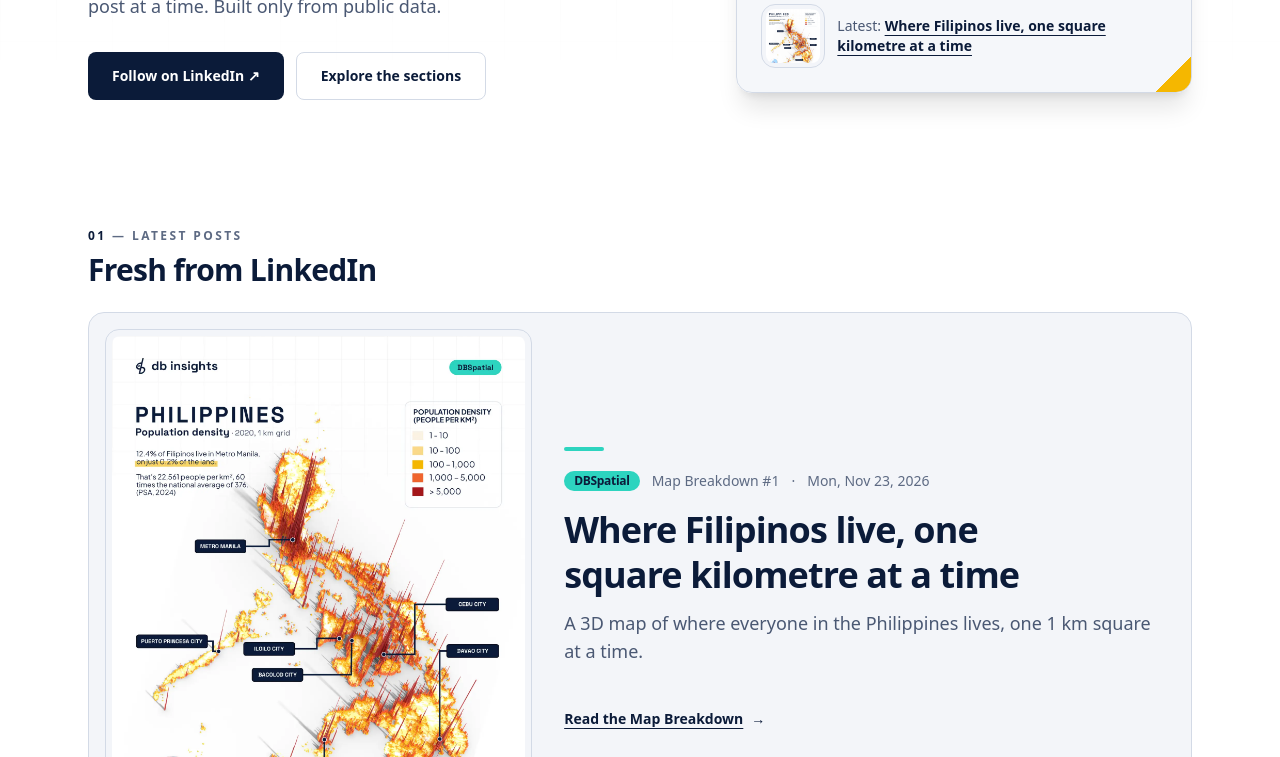
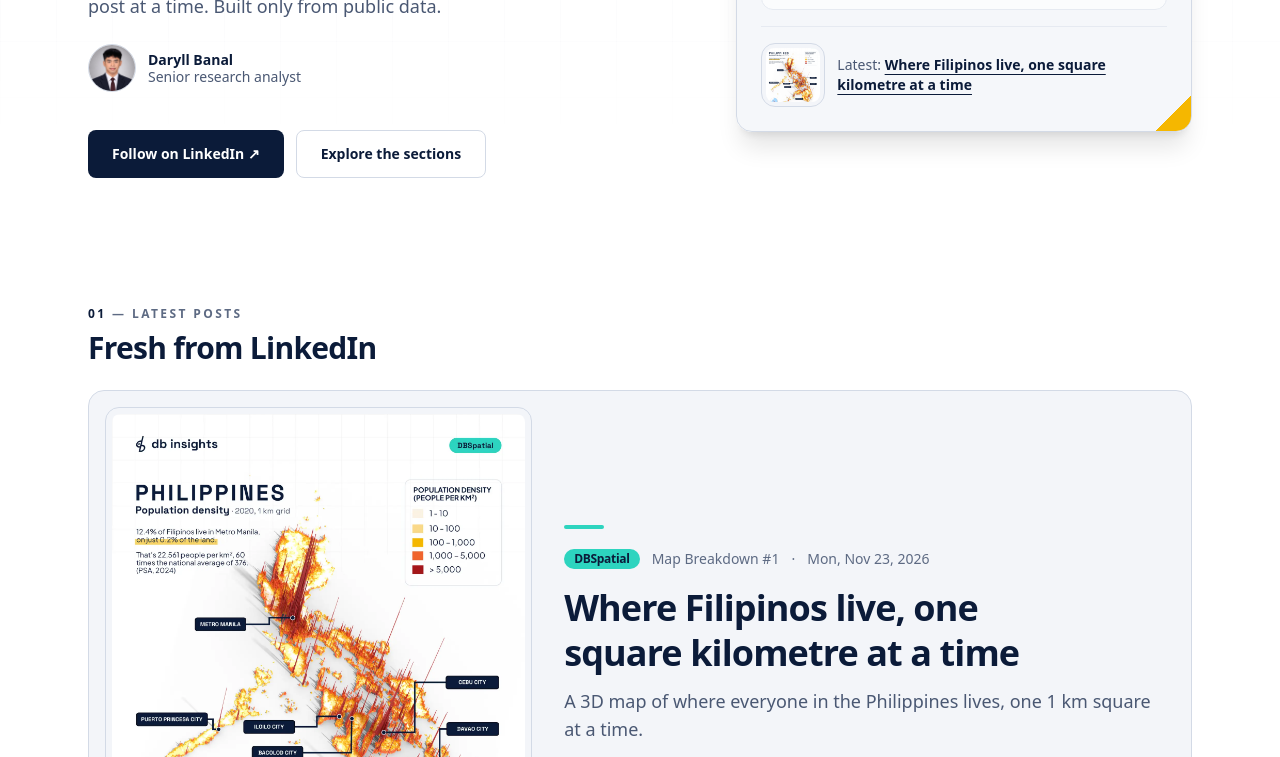
Before and after one commit to DaryllBanal1030/db-insights, an Astro site: page / in a window 1280 px wide. Shown: the part 468-1225 px from the top of the page. Built offline with nearby package versions, Linux system fonts and the light colour scheme; Astro itself is replaced by a stand-in of ours; a web font is replaced by a local one.

Commit message:
Add Daryll's portrait: home hero byline, /about, about teaser
Web copy public/daryll.jpg (800x800 JPEG, 38 KB) from his professional portrait. Home hero gets a byline (photo, name, 'Senior research analyst') linking to /about; /about shows it square; the home About card swaps the logo tile for it.

Co-Authored-By: Claude Opus 5.5 <noreply@anthropic.com>

```diff
--- a/src/components/Hero.astro
+++ b/src/components/Hero.astro
@@ -19,6 +19,7 @@
    the LinkedIn headline. The employer is named only on /about (Experience).
 ============================================================================= */
 
+import { existsSync } from "node:fs";
 import { BRAND, FOLLOW_LINKS, POST_TIME, SECTIONS, WEEKLY_SLOTS, hasStarted } from "../lib/hub";
 import { formatDate, getPosts, isUpcoming, plainTitle, urlOf } from "../lib/posts";
 import NewTabNote from "./NewTabNote.astro";
@@ -30,6 +31,11 @@ const linkedin = FOLLOW_LINKS.find((link) => link.platform === "LinkedIn")!;
 // launch date, worded "First post: ..." before it and "Live since ..." after.
 const [latest] = await getPosts();
 const launched = hasStarted(BRAND.launchOn);
+
+// Daryll's photo (public/daryll.jpg) for the byline under the subline. The
+// benchmark's clearest lesson: people follow a person, so show the face on
+// the first screen. Left out if the file is ever missing (no broken image).
+const hasPhoto = existsSync("public/daryll.jpg");
 ---
 
 <section class="relative overflow-hidden" aria-labelledby="hero-heading">
@@ -69,6 +75,25 @@ const launched = hasStarted(BRAND.launchOn);
         Learn to turn PH data and maps into better decisions, one short post
         at a time. Built only from public data.
       </p>
+
+      <!-- Byline: Daryll's face and role, linking to /about. -->
+      {
+        hasPhoto && (
+          <a href="/about" class="hero-in group mt-6 inline-flex items-center gap-3" style="--i: 2">
+            <img
+              src="/daryll.jpg"
+              alt=""
+              width="48"
+              height="48"
+              class="h-12 w-12 rounded-full border border-border object-cover"
+            />
+            <span class="text-sm leading-tight">
+              <span class="block font-semibold text-text group-hover:underline">Daryll Banal</span>
+              <span class="block text-muted">Senior research analyst</span>
+            </span>
+          </a>
+        )
+      }
 
       <!-- Buttons: full width on mobile, inline from sm up. -->
       <div class="hero-in mt-8 flex flex-col gap-3 sm:flex-row" style="--i: 2">
--- a/src/pages/about.astro
+++ b/src/pages/about.astro
@@ -57,9 +57,9 @@ const hasPhoto = existsSync("public/daryll.jpg");
             <img
               src="/daryll.jpg"
               alt="Daryll Banal"
-              width="480"
-              height="600"
-              class="aspect-[4/5] w-full max-w-xs rounded-xl border border-border bg-surface object-cover"
+              width="800"
+              height="800"
+              class="aspect-square w-full max-w-xs rounded-2xl border border-border bg-surface object-cover"
             />
           </div>
         )
```
Also changed, not shown: public/daryll.jpg (added).
